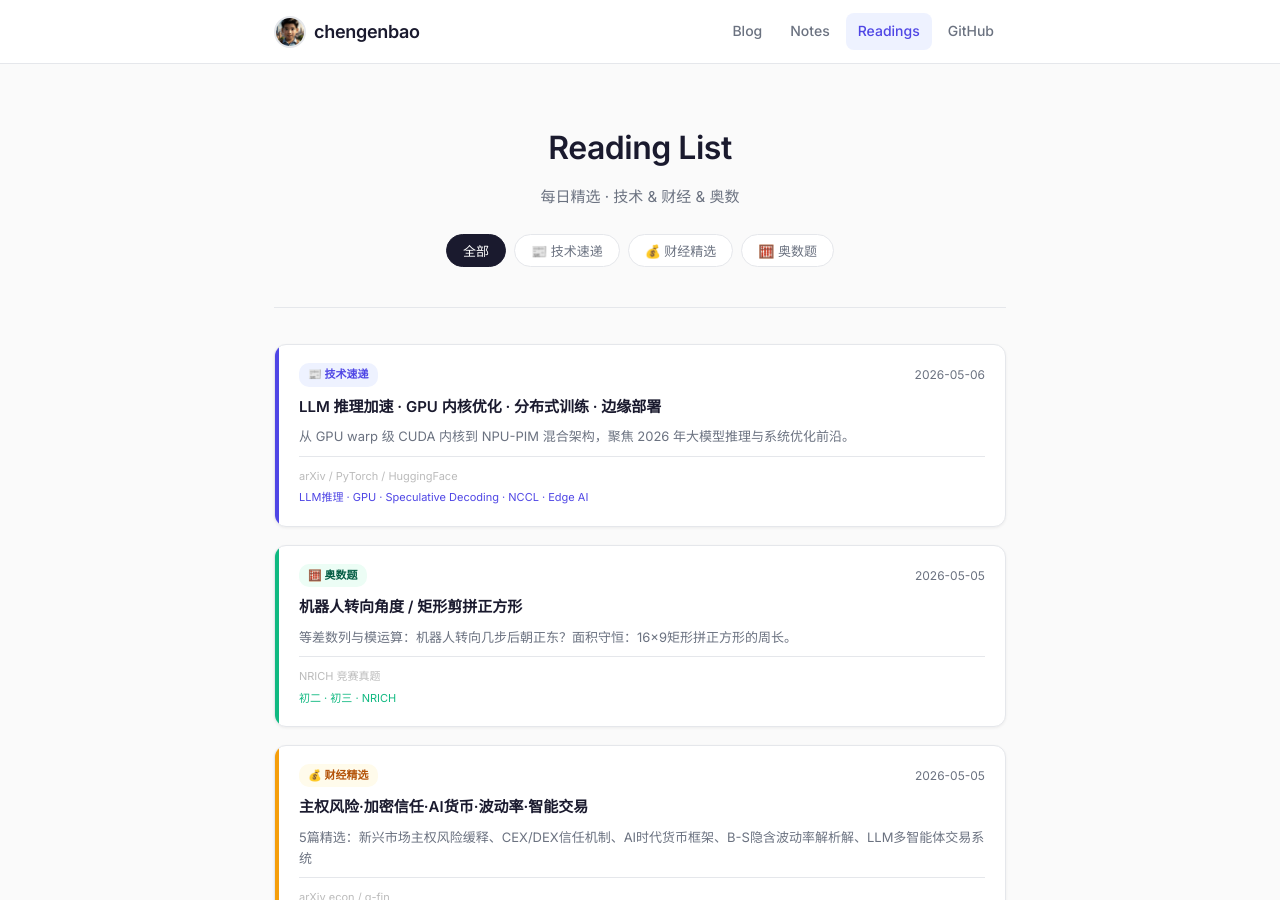
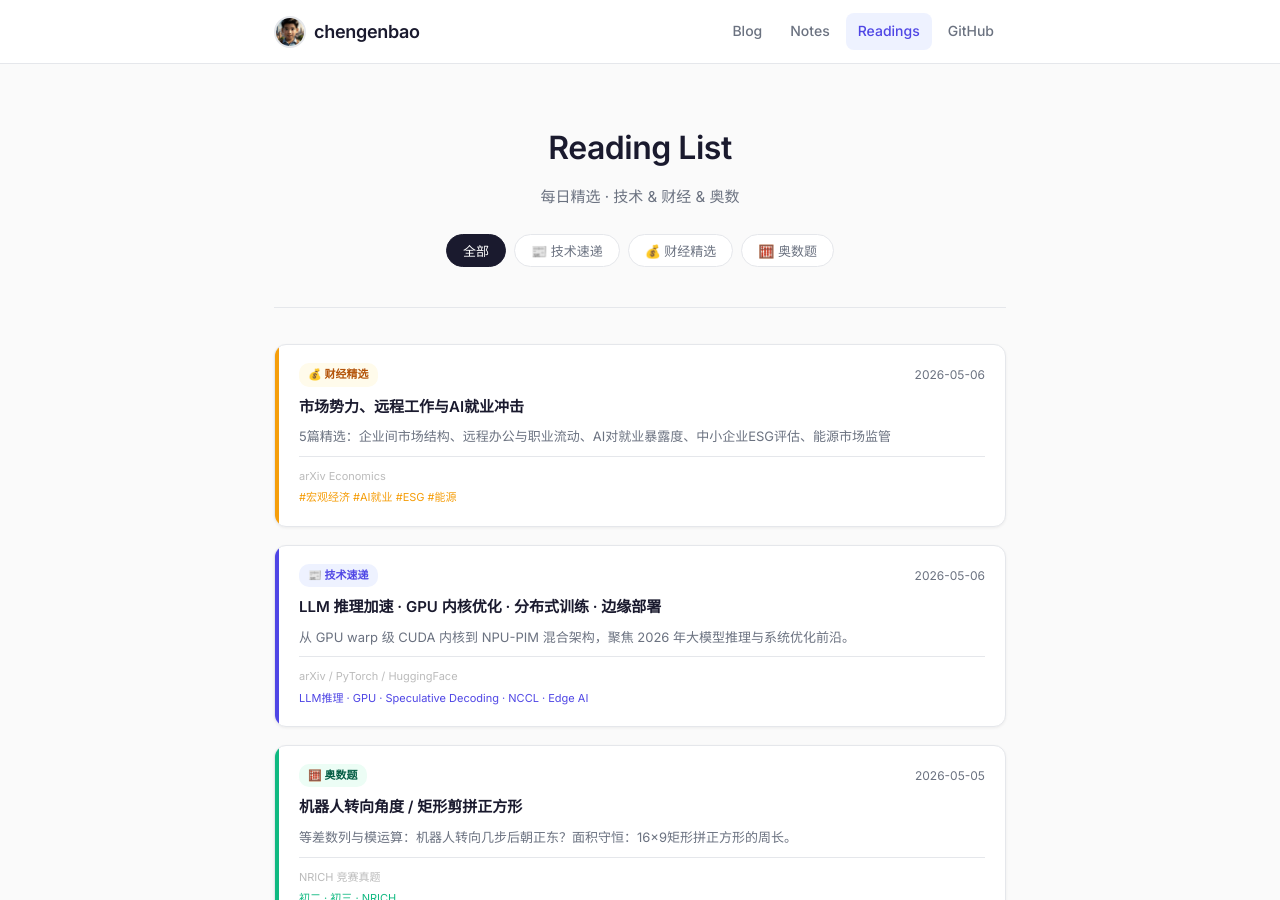
Before and after one commit to chengenbao/chengenbao.github.io, a Jekyll site: the page built from reading-list/index.md, in a window 1280 px wide and 900 px high. Built offline with Jekyll 4.4.1, drawn with Linux system fonts in a browser that asks for light colours.

Commit message:
update index.md with finance daily 2026-05-06

```diff
--- a/reading-list/index.md
+++ b/reading-list/index.md
@@ -18,6 +18,22 @@
   </div>
 
   <div class="rl-grid">
+<a class="rl-card finance" href="/reading-list/2026-05-06-finance-daily/">
+  <div class="rl-accent"></div>
+  <div class="rl-body">
+    <div class="rl-top">
+      <span class="rl-badge finance">💰 财经精选</span>
+      <time>2026-05-06</time>
+    </div>
+    <h2>市场势力、远程工作与AI就业冲击</h2>
+    <p>5篇精选：企业间市场结构、远程办公与职业流动、AI对就业暴露度、中小企业ESG评估、能源市场监管</p>
+    <div class="rl-meta">
+      <span class="rl-source">arXiv Economics</span>
+      <span class="rl-tags">#宏观经济 #AI就业 #ESG #能源</span>
+    </div>
+  </div>
+</a>
+
 <a class="rl-card tech" href="/reading-list/2026-05-06-tech-daily/">
   <div class="rl-accent"></div>
   <div class="rl-body">
```
